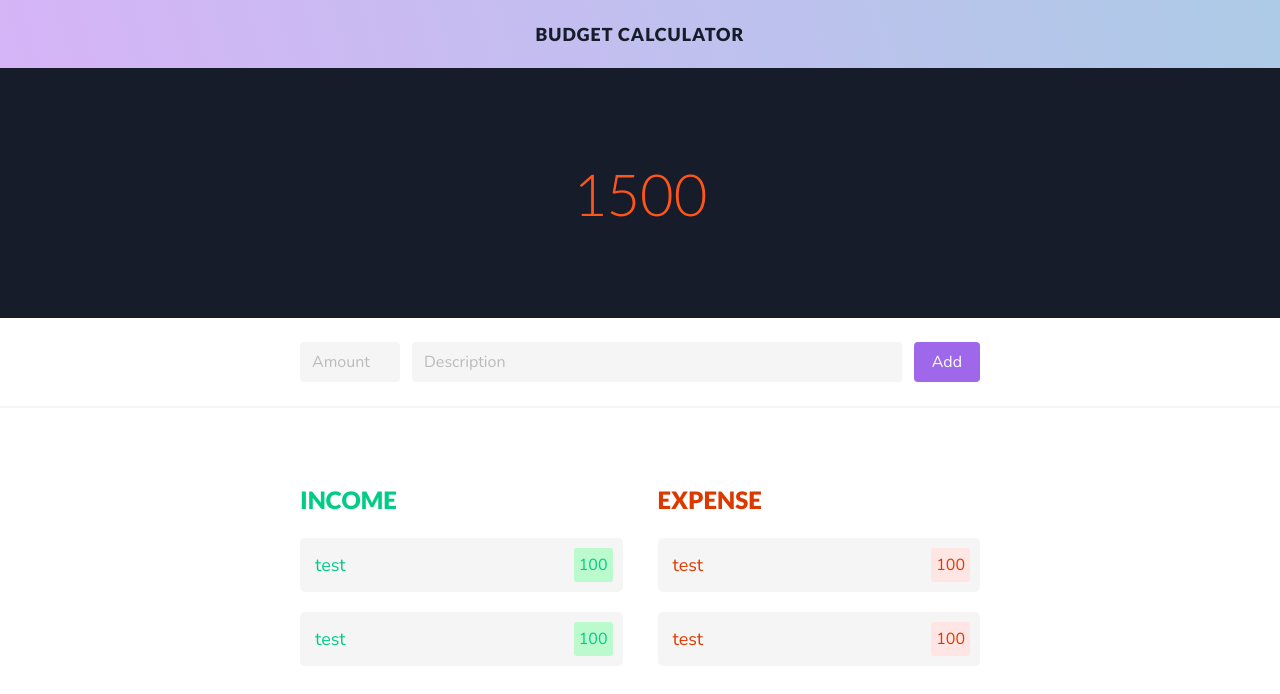
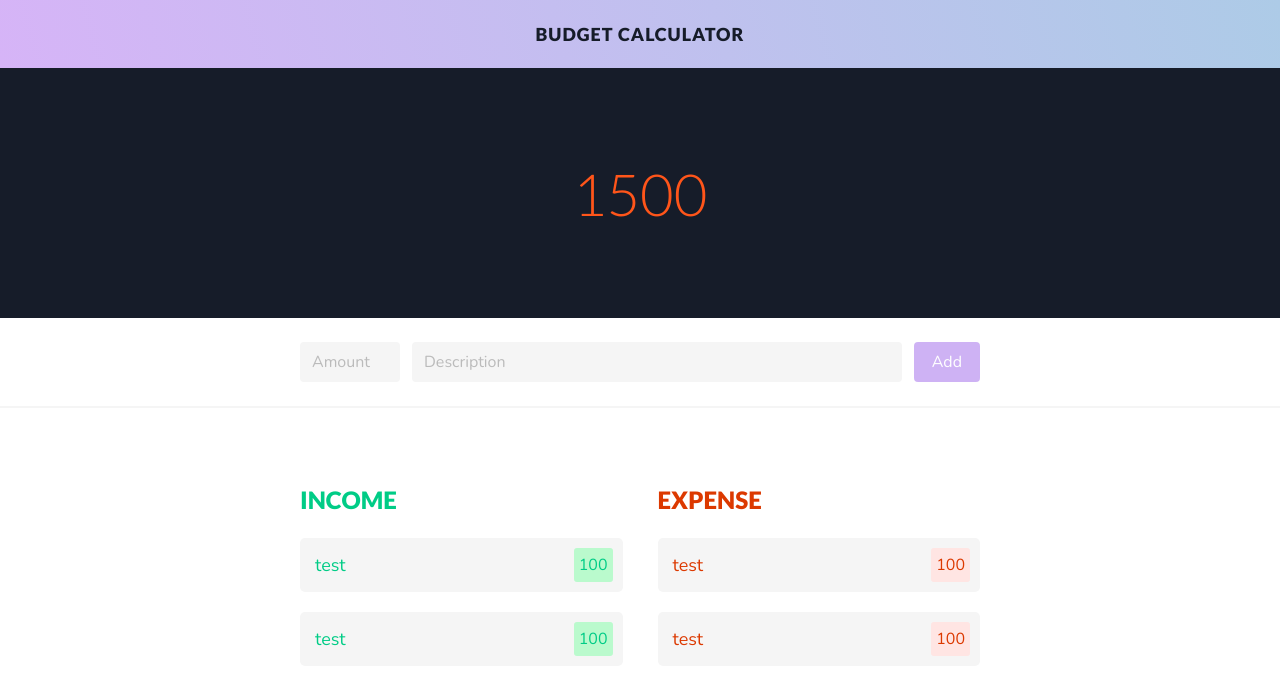
Before and after one commit to Dang3rZone/Budget-Calculator_Angular, an Angular app: page / in a window 1280 px wide. Shown: the top 694 px of the page. Built offline with nearby package versions, Linux system fonts and the light colour scheme.

Commit message:
made the form required and button invalid property if both input are empty

```diff
--- a/src/app/add-item-form/add-item-form.component.html
+++ b/src/app/add-item-form/add-item-form.component.html
@@ -5,22 +5,38 @@
       <div class="field is-narrow">
         <p class="control">
           <input
+            name="amount"
             type="number"
             style="width: 100px"
             class="input"
             placeholder="Amount"
+            [ngModel]="item.amount"
+            required
           />
         </p>
       </div>
       <!-- DESCRIPTION INPUT -->
       <div class="field">
         <p class="control">
-          <input type="text" class="input" placeholder="Description" />
+          <input
+            name="description"
+            type="text"
+            class="input"
+            placeholder="Description"
+            [ngModel]="item.description"
+            required
+          />
         </p>
       </div>
 
       <div class="field is-narrow">
-        <button class="button is-primary">Add</button>
+        <button
+          type="submit"
+          class="button is-primary"
+          [disabled]="!itemForm.valid"
+        >
+          Add
+        </button>
       </div>
     </div>
   </div>
--- a/src/app/add-item-form/add-item-form.component.ts
+++ b/src/app/add-item-form/add-item-form.component.ts
@@ -1,5 +1,6 @@
-import { Component, OnInit } from '@angular/core';
+import { Component, Input, OnInit } from '@angular/core';
 import { NgForm } from '@angular/forms';
+import { BudgetItem } from 'src/shared/models/budget-item.models';
 
 @Component({
   selector: 'app-add-item-form',
@@ -7,6 +8,8 @@ import { NgForm } from '@angular/forms';
   styleUrls: ['./add-item-form.component.scss'],
 })
 export class AddItemFormComponent implements OnInit {
+  @Input() item: BudgetItem = new BudgetItem('', null);
+
   constructor() {}
 
   ngOnInit(): void {}
--- /dev/null
+++ b/src/shared/models/budget-item.models.ts
@@ -0,0 +1,3 @@
+export class BudgetItem {
+  constructor(public description: string, public amount: number) {}
+}
```
